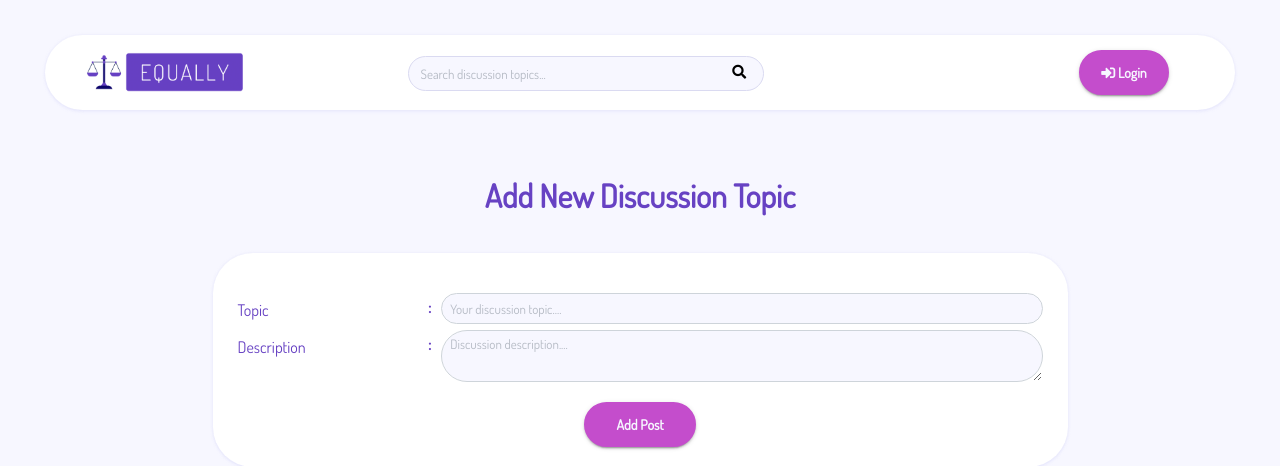
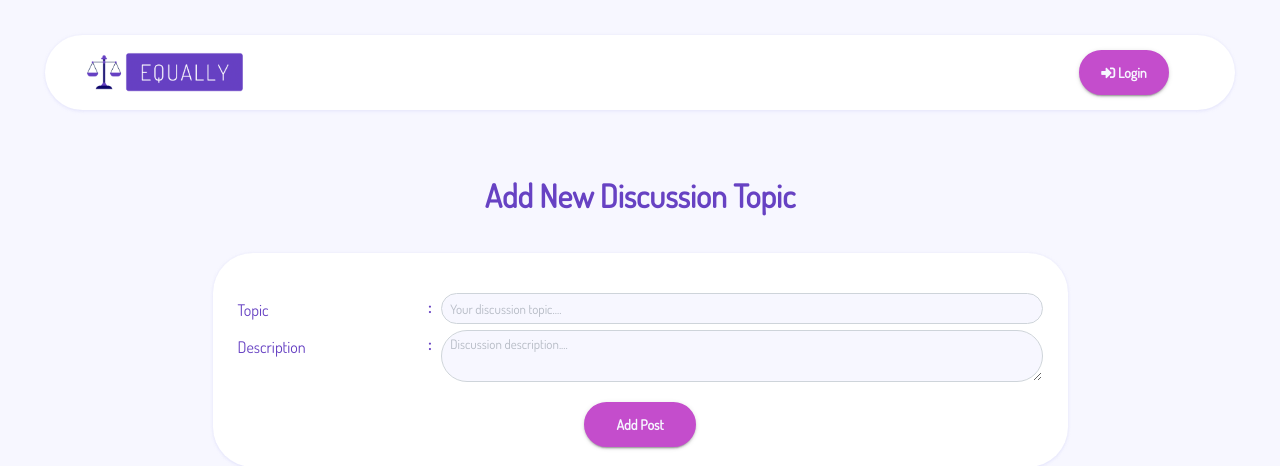
Before and after one commit to mrzkypryg/Equally_Forum, a CodeIgniter app: page /equally/index.php/pages/new_topic in a window 1280 px wide. Shown: the top 466 px of the page. Run offline with CodeIgniter, Linux system fonts and the light colour scheme; the visitor is signed in with stand-in values (Sample User, id 1); data comes from the database, SQL or seed files in the repository; some libraries are stand-ins or nearby versions.

Commit message:
Update header.php

```diff
--- a/application/views/template/header.php
+++ b/application/views/template/header.php
@@ -25,34 +25,25 @@
 					<a href="<?php echo base_url() ?>">
 						<img src="<?php echo base_url() ?>assets/images/logo.png?<?php echo date("Ymd"); ?>" style="max-width:160px" alt="Equality Forum">
 					</a>
-					<a data-toggle="collapse" data-target="#search" href="#search">
-						<i class="fas d-md-none fa-search"></i>
-					</a>
 					<a data-toggle="collapse" data-target="#login" href="#login">
 						<i class="fas d-md-none fa-ellipsis-v"></i>
 					</a>
 				</div>
-				<div id="search" class="col-lg-5 col-md-4  sarch-box d-md-flex justify-content-center">
-					<input v-on:keyup="topicSearch()" id="keyTopic" onblur="hide_search()" type="text" class="form-control" placeholder="Search discussion topics...">
-					<i class="fas fa-search"></i>
-					<div class="search-box">
-						<ul>
-							<li v-for="eq in result">
-								<a v-bind:href="r.url">
-									<h6>{{eq.title}}</h6>
-									<p>{{eq.description}}</p>
-								</a>
-							</li>
-						</ul>
-					</div>
+				<div class="col-lg-5 col-md-3  sarch-box d-md-flex justify-content-center">
 				</div>
 				<div id="login" class="col-lg-4 col-md-5 d-none d-md-block center login-btns">
 					<?php if (empty($this->single)) { ?>
 						<button onclick="show_login()" type="button" class="btn btn-sm btn-info" id="btnLoginUser"><i class="fas fa-sign-in-alt"></i> Login</button>
 					<?php } else { ?>
 							<ul>
-									<li>
-										<button class="btn btn-sm btn-info" type="button" id="btnUsername"> Hello!  <i class="fas fa-user"></i> <?php echo $this->single->name; ?></button>
+								<li style="margin-left:-8rem" id="list_menu_eq">
+								<a href="<?php echo base_url() ?>">
+									<button style="background-color:#c44dcc; border: 2px solid #c44dcc" class="btn btn-sm btn-info" type="button">Home</button>
+								</a>
+								<a href="<?php echo base_url() ?>#mainForum">
+									<button style="background-color:#e37777; border: 2px solid #e37777" class="btn btn-sm btn-info" type="button">Forum</button>
+								</a>
+								<button class="btn btn-sm btn-info" type="button" id="btnUsername"> <i class="fas fa-user"></i> <?php echo $this->single->name; ?></button>
 								<a href="<?php echo base_url() ?>account/log_out">
 									<button class="btn btn-sm btn-info" type="button" id="btnLogout"><i class="fas fa-exit"></i> Logout</button>
 								</a>
@@ -63,4 +54,5 @@
 				</div>
 			</div>
 		</div>
-	</header> <!------- Header Ends Here ------->
+	</header>
+	<!--Header End-->
```
Lines whose indentation alone changed are shown as unchanged.
